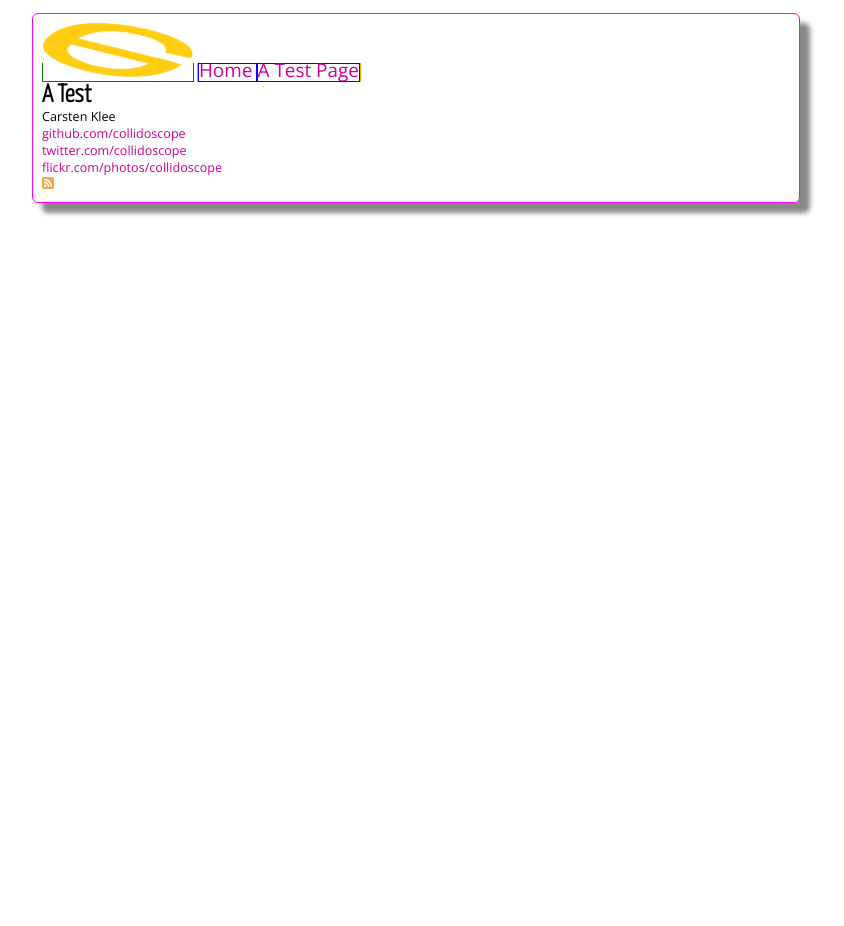
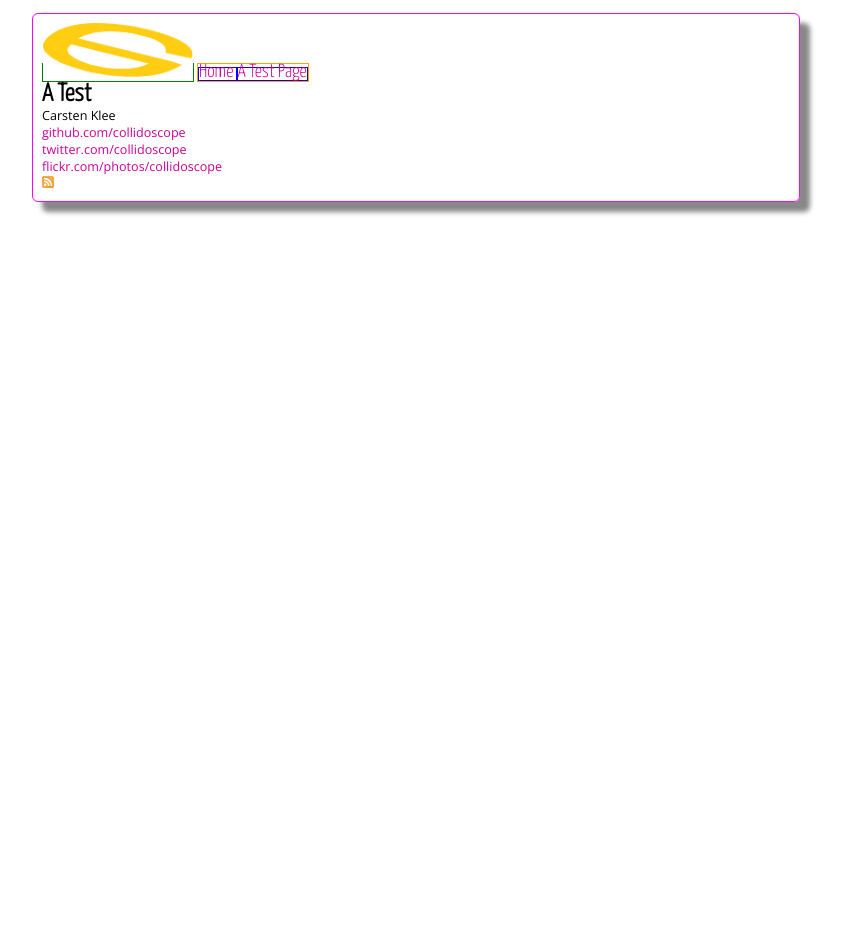
Before and after one commit to collidoscope/collidoscope.github.com, a Jekyll site: the page built from test/test.md, in a window 1280 px wide. Shown: the whole page, without its empty margins (224-1068 px from the left). Built offline with Jekyll 4.4.1, drawn with Linux system fonts in a browser that asks for light colours; some web fonts are replaced; Markdown is read by kramdown in place of the engine named in the settings.

Commit message:
Updated.

```diff
--- a/css/screen.css
+++ b/css/screen.css
@@ -35,13 +35,10 @@ a:active{color:#FF00FF; text-decoration: none;}
 #logo_div{border:1px solid green;display:inline;}
 #main_logo {width:20%;}
 
-hr.trenner {
-	height:1px;
-	color:#FF9900;
-}
+hr.trenner {height:1px;color:#FF9900;}
 
 /* Navigation */
-#nav_ul{list-style-type:none;display:inherit;}
+#nav_ul{list-style-type:none;display:inherit;font-family: 'Yanone Kaffeesatz', sans-serif;}
 .nav_li, .nav_li_active{display:inline;border:1px solid blue;}
 a.nav_a {font-size:1.5em;}
 #main_nav{border:1px solid orange;display:inline;}
```
